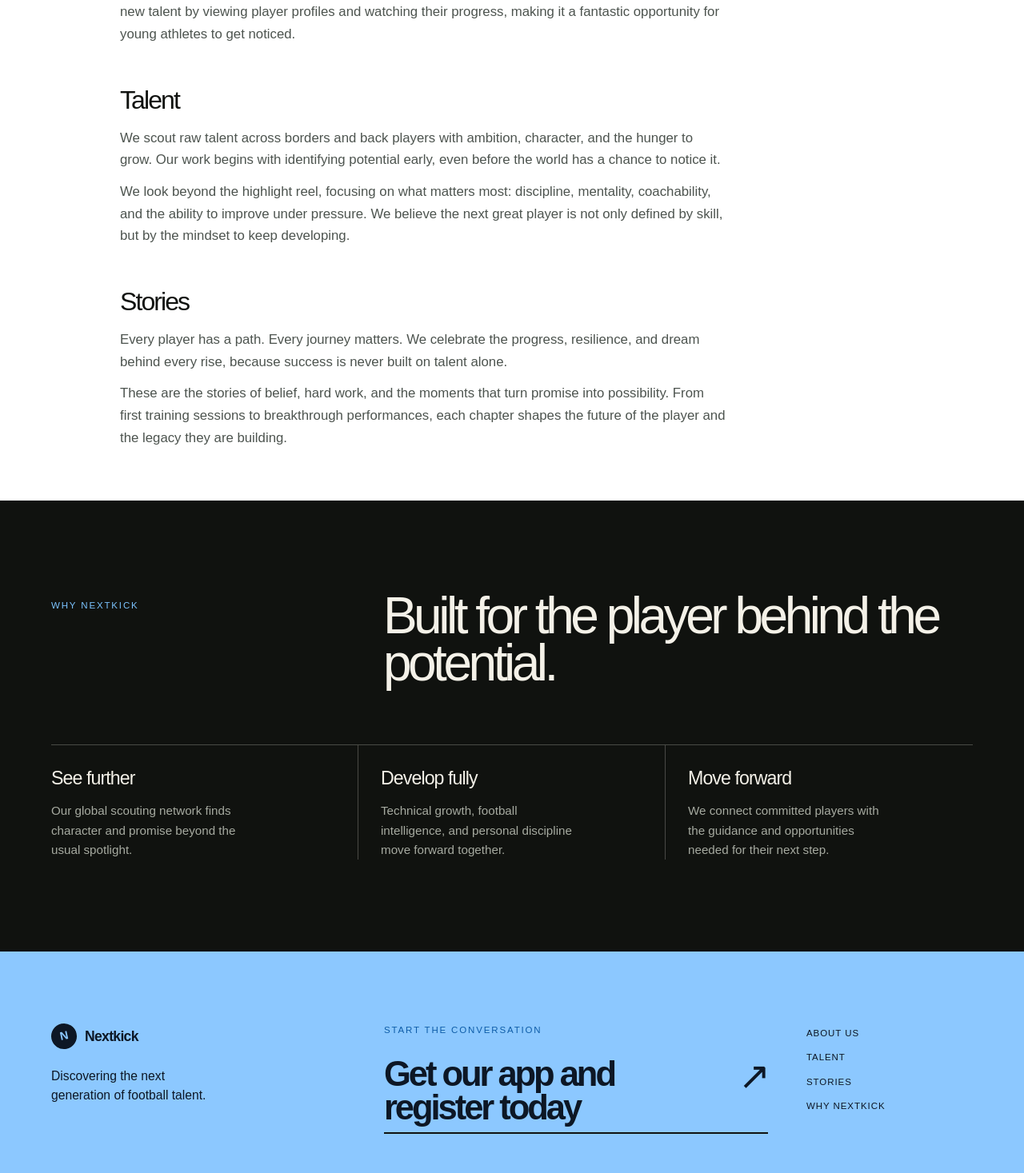
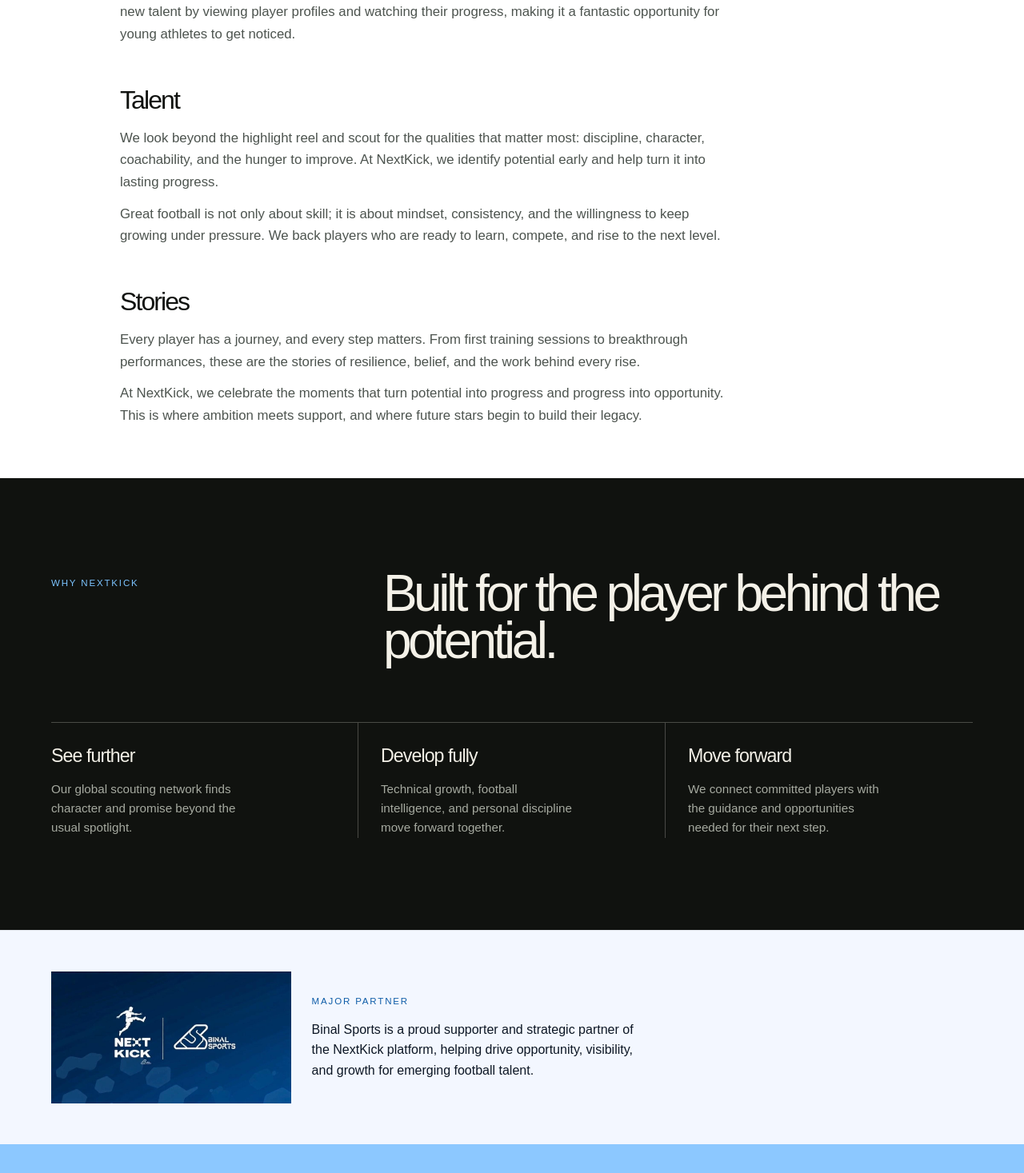
Before and after one commit to smartloopltd/Nextkick, a Next.js app: page / in a window 1280 px wide. Shown: the part 1330-2797 px from the top of the page at 80% size. Built offline with nearby package versions, Linux system fonts and the light colour scheme.

Commit message:
Update Binal Sports partner section

```diff
--- a/app/globals.css
+++ b/app/globals.css
@@ -65,6 +65,41 @@ h1 em { color: var(--lime); font-family: Georgia, serif; font-weight: 400; lette
   border-top: 1px solid rgba(16, 18, 15, 0.1);
   color: #10120f;
   padding: clamp(42px, 5vw, 90px) 5vw;
+}
+.affiliate-section {
+  background: #f3f7ff;
+  border-top: 1px solid rgba(16, 18, 15, 0.08);
+  display: flex;
+  justify-content: flex-start;
+  padding: clamp(34px, 4vw, 70px) 5vw;
+}
+.affiliate-content {
+  align-items: center;
+  background: transparent;
+  border: none;
+  border-radius: 0;
+  box-shadow: none;
+  display: flex;
+  gap: clamp(18px, 2vw, 34px);
+  justify-content: flex-start;
+  max-width: 980px;
+  padding: 0;
+  width: 100%;
+}
+.affiliate-copy {
+  max-width: 420px;
+}
+.affiliate-text {
+  color: #0d1725;
+  font-size: 1rem;
+  line-height: 1.6;
+  margin: 0;
+}
+.affiliate-logo {
+  display: block;
+  height: auto;
+  max-width: 300px;
+  width: 100%;
 }
 .section-header {
   margin: 0 auto 32px;
--- a/app/page.tsx
+++ b/app/page.tsx
@@ -49,10 +49,10 @@ export default function Home() {
         </header>
 
         <div className="hero-content" id="top">
-          <p className="eyebrow"><span /> Scouting tomorrow&apos;s stars</p>
-          <h1>Build<br /><em>the next</em><br />elite.</h1>
+          <p className="eyebrow"><span /> Discovering tomorrow&apos;s stars</p>
+          <h1>Develop<br /><em>the next</em><br />generation.</h1>
           <p className="hero-copy">
-            We discover football talent from every corner of the world, develop their craft, and help them turn raw potential into professional dreams.
+            We discover young football talent across Africa, guide their growth, and create opportunities for them to compete, improve, and get noticed.
           </p>
           <div className="hero-actions">
             <a className="button button-bright" href="https://play.google.com/store/apps/details?id=com.nextkick.user" target="_blank" rel="noreferrer">Get our app and register today <span aria-hidden="true">↗</span></a>
@@ -60,9 +60,9 @@ export default function Home() {
         </div>
 
         <div className="hero-footer">
-          <span>Scouting worldwide</span>
+          <span>Discovering talent</span>
           <span className="footer-line" />
-          <span>Talent / Development / Opportunity</span>
+          <span>Development / Growth / Opportunity</span>
         </div>
       </section>
 
@@ -90,10 +90,10 @@ export default function Home() {
             <div className="story-copy">
               <h3>Talent</h3>
               <p>
-                We scout raw talent across borders and back players with ambition, character, and the hunger to grow. Our work begins with identifying potential early, even before the world has a chance to notice it.
+                We look beyond the highlight reel and scout for the qualities that matter most: discipline, character, coachability, and the hunger to improve. At NextKick, we identify potential early and help turn it into lasting progress.
               </p>
               <p>
-                We look beyond the highlight reel, focusing on what matters most: discipline, mentality, coachability, and the ability to improve under pressure. We believe the next great player is not only defined by skill, but by the mindset to keep developing.
+                Great football is not only about skill; it is about mindset, consistency, and the willingness to keep growing under pressure. We back players who are ready to learn, compete, and rise to the next level.
               </p>
             </div>
           </article>
@@ -102,10 +102,10 @@ export default function Home() {
             <div className="story-copy">
               <h3>Stories</h3>
               <p>
-                Every player has a path. Every journey matters. We celebrate the progress, resilience, and dream behind every rise, because success is never built on talent alone.
+                Every player has a journey, and every step matters. From first training sessions to breakthrough performances, these are the stories of resilience, belief, and the work behind every rise.
               </p>
               <p>
-                These are the stories of belief, hard work, and the moments that turn promise into possibility. From first training sessions to breakthrough performances, each chapter shapes the future of the player and the legacy they are building.
+                At NextKick, we celebrate the moments that turn potential into progress and progress into opportunity. This is where ambition meets support, and where future stars begin to build their legacy.
               </p>
             </div>
           </article>
@@ -132,6 +132,20 @@ export default function Home() {
               <h3>Move forward</h3>
               <p>We connect committed players with the guidance and opportunities needed for their next step.</p>
             </article>
+          </div>
+        </div>
+      </section>
+
+      <section className="brand-section affiliate-section" aria-label="Binal Sports partnership">
+        <div className="affiliate-content">
+          <img
+            src="/img/photo_2026-09-04_17-52-19.jpg"
+            alt="Binal Sports logo"
+            className="affiliate-logo"
+          />
+          <div className="affiliate-copy">
+            <p className="section-kicker">Major partner</p>
+            <p className="affiliate-text">Binal Sports is a proud supporter and strategic partner of the NextKick platform, helping drive opportunity, visibility, and growth for emerging football talent.</p>
           </div>
         </div>
       </section>
```
Also changed, not shown: app/img/photo_2026-09-04_17-52-19.jpg (added), public/img/photo_2026-09-04_17-52-19.jpg (added).
